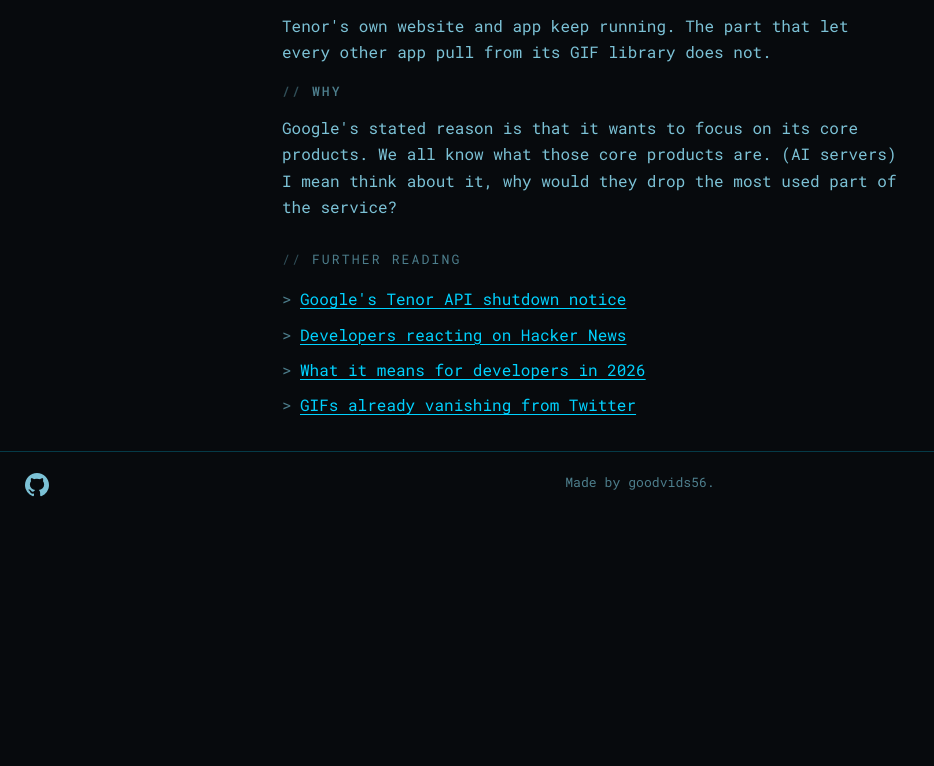
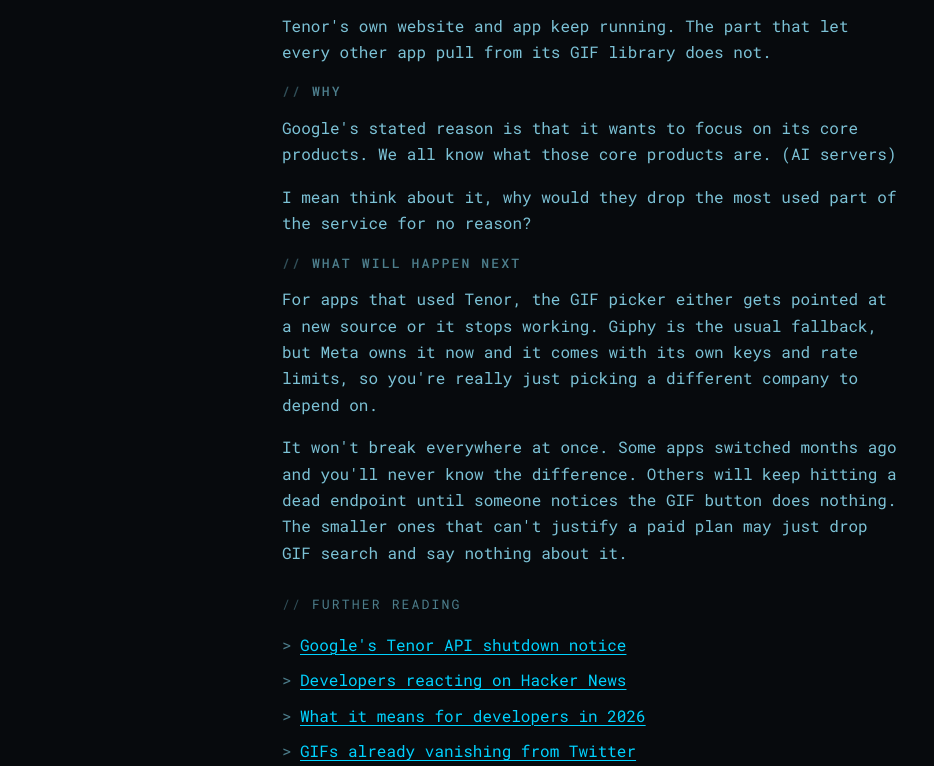
Before and after one commit to goodvids56/tenor-death-countdown, a plain HTML site: page index.html in a window 1280 px wide. Shown: the part 731-1497 px from the top of the page, without its empty margins (0-934 px from the left). Before the commit the page ends 1244 px from the top, so only its background shows below. Drawn offline with Linux system fonts and the light colour scheme.

Commit message:
what happens next rl09su
* Add 'what will happen next' section to index.html

* Update index.html

```diff
--- a/index.html
+++ b/index.html
@@ -96,13 +96,26 @@
         <p>
           Google's stated reason is that it wants to focus on its core products. We all know what
           those core products are. (AI servers)
+        <p>
+          I mean think about it, why would they drop the most used part of the service for no reason?
+        </p>
 
-          I mean think about it, why would they drop the most used part of the service?
+        <h2>what will happen next</h2>
+        <p>
+          For apps that used Tenor, the GIF picker either gets pointed at a new source or it
+          stops working. Giphy is the usual fallback, but Meta owns it now and it comes with its
+          own keys and rate limits, so you're really just picking a different company to depend on.
+        </p>
+        <p>
+          It won't break everywhere at once. Some apps switched months ago and you'll never know
+          the difference. Others will keep hitting a dead endpoint until someone notices the GIF
+          button does nothing. The smaller ones that can't justify a paid plan may just drop GIF
+          search and say nothing about it.
         </p>
 
         <p class="srclabel">further reading</p>
         <ul class="links">
-          <li><a href="https://support.google.com/tenor/answer/10455265?hl=en#zippy=%2Cwhatll-happen-to-the-tenor-api" target="_blank" rel="noopener">Google's Tenor API shutdown notice</a></li>
+          <li><a href="https://support.google.com/tenor/answer/10455265#whatll-happen-to-the-tenor-api&zippy=%2Cwhatll-happen-to-the-tenor-api" target="_blank" rel="noopener">Google's Tenor API shutdown notice</a></li>
           <li><a href="https://news.ycombinator.com/item?id=46603473" target="_blank" rel="noopener">Developers reacting on Hacker News</a></li>
           <li><a href="https://digitalbiztalk.com/article/google-shuts-down-tenor-api-what-developers-need-to-know-in-2026" target="_blank" rel="noopener">What it means for developers in 2026</a></li>
           <li><a href="https://roboin.io/article/en/2026/06/24/some-gifs-unavailable-on-x-due-to-tenor-api-shutdown/" target="_blank" rel="noopener">GIFs already vanishing from Twitter</a></li>
```
